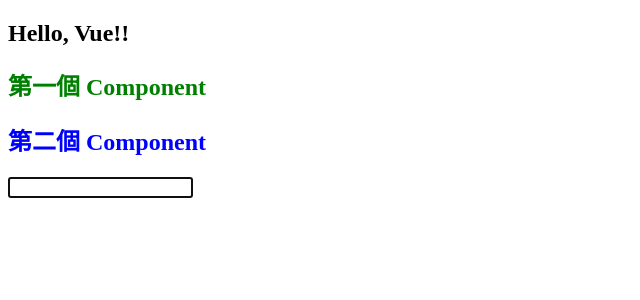
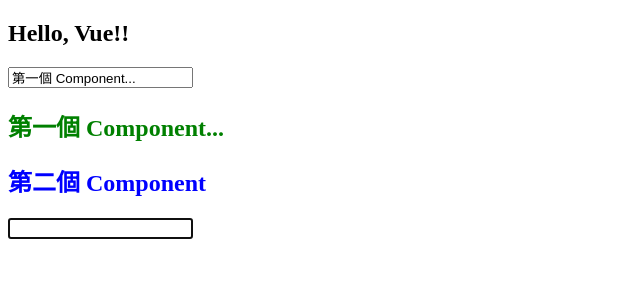
Before and after one commit to HsiaoHungWang/vue-s803, a Vue app: page / in a window 1280 px wide. Shown: the top 300 px of the page, without its empty margins (0-640 px from the left). Built offline with nearby package versions, Linux system fonts and the light colour scheme.

Commit message:
{{ }}、v-model 與 ref()

```diff
--- a/src/components/FirstComponent.vue
+++ b/src/components/FirstComponent.vue
@@ -1,7 +1,12 @@
 <template>
-    <h2>第一個 Component</h2>
+    <!--v-model 用在表單元素-->
+    <input type="text" v-model="message" />
+    <h2>{{ message }}</h2>
 </template>
-<script setup></script>
+<script setup>
+import { ref } from 'vue';
+const message = ref('第一個 Component...')  //宣告 message 是一個響應式資料
+</script>
 <style scoped>
 h2 {
     color: green
```
